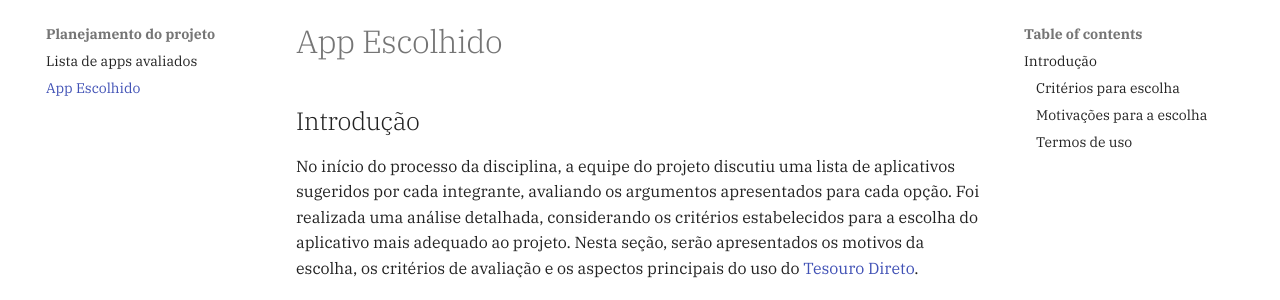
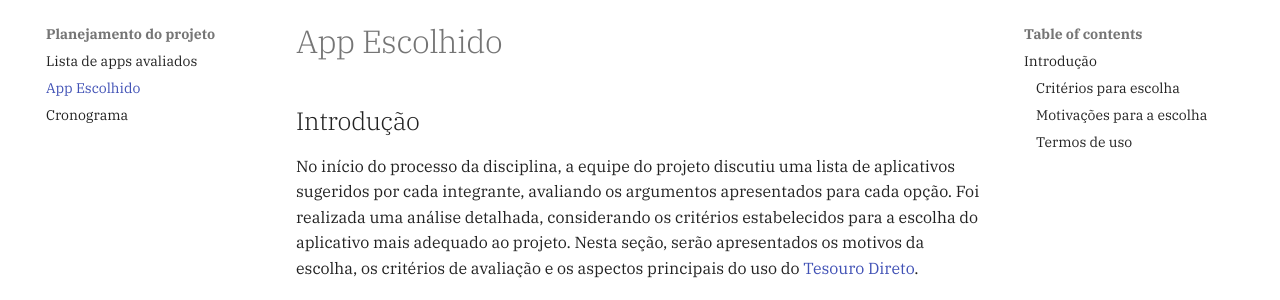
Before and after one commit to Requisitos-de-Software/2024.2-Grupo05, an MkDocs documentation site: the page built from docs/Planejamento-do-projeto/app-escolhido.md, in a window 1280 px wide. Shown: the part 125-425 px from the top of the page. Built offline with MkDocs 1.6.1 and Material for MkDocs 9.7.7, drawn with Linux system fonts in a browser that asks for light colours; comment, search, counter and statistics services are not loaded.

Commit message:
docs: adicionando a aba cronograma ao planejamento de projeto

```diff
--- a/mkdocs.yml
+++ b/mkdocs.yml
@@ -10,6 +10,7 @@ nav:
   - Planejamento do projeto:
     - Lista de apps avaliados: Planejamento-do-projeto/lista-apps-avaliados.md
     - App Escolhido: Planejamento-do-projeto/app-escolhido.md
+    - Cronograma: Planejamento-do-projeto/cronograma.md
 theme:
   name: material
   font:
```
